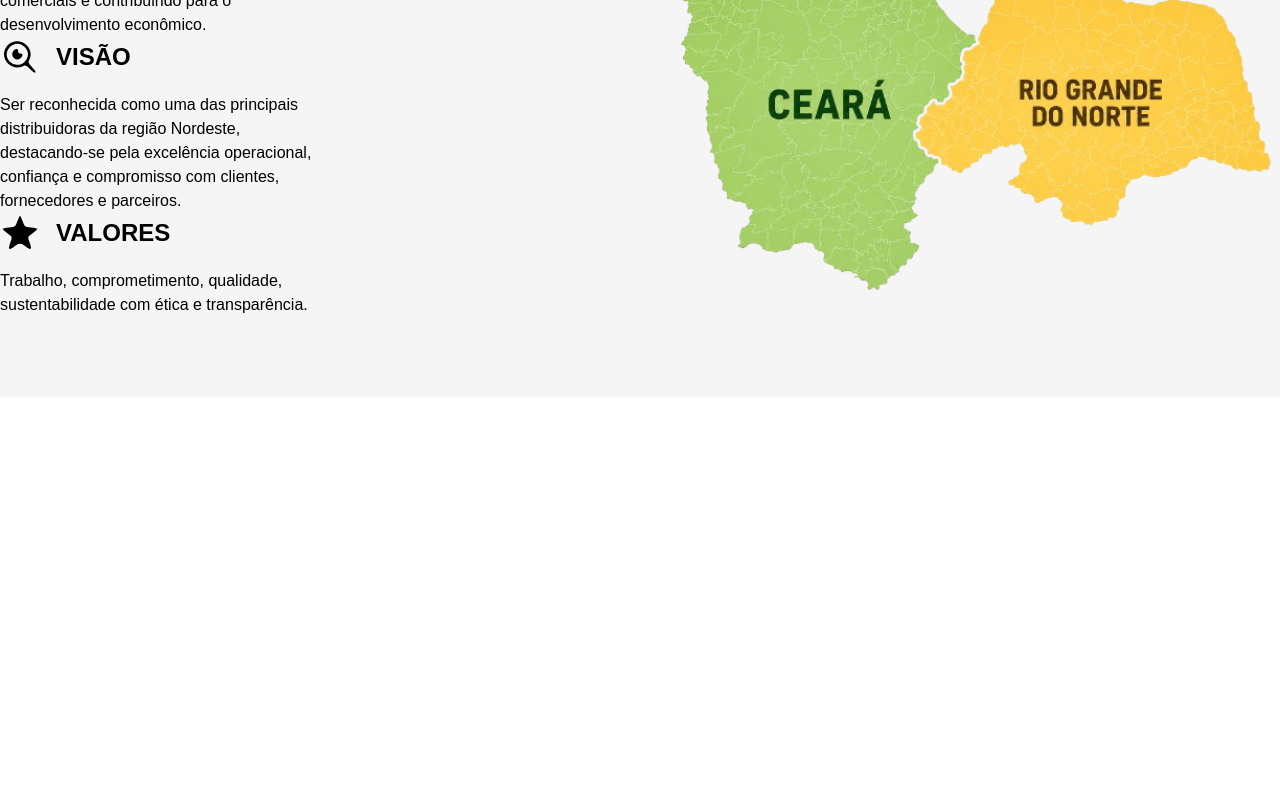
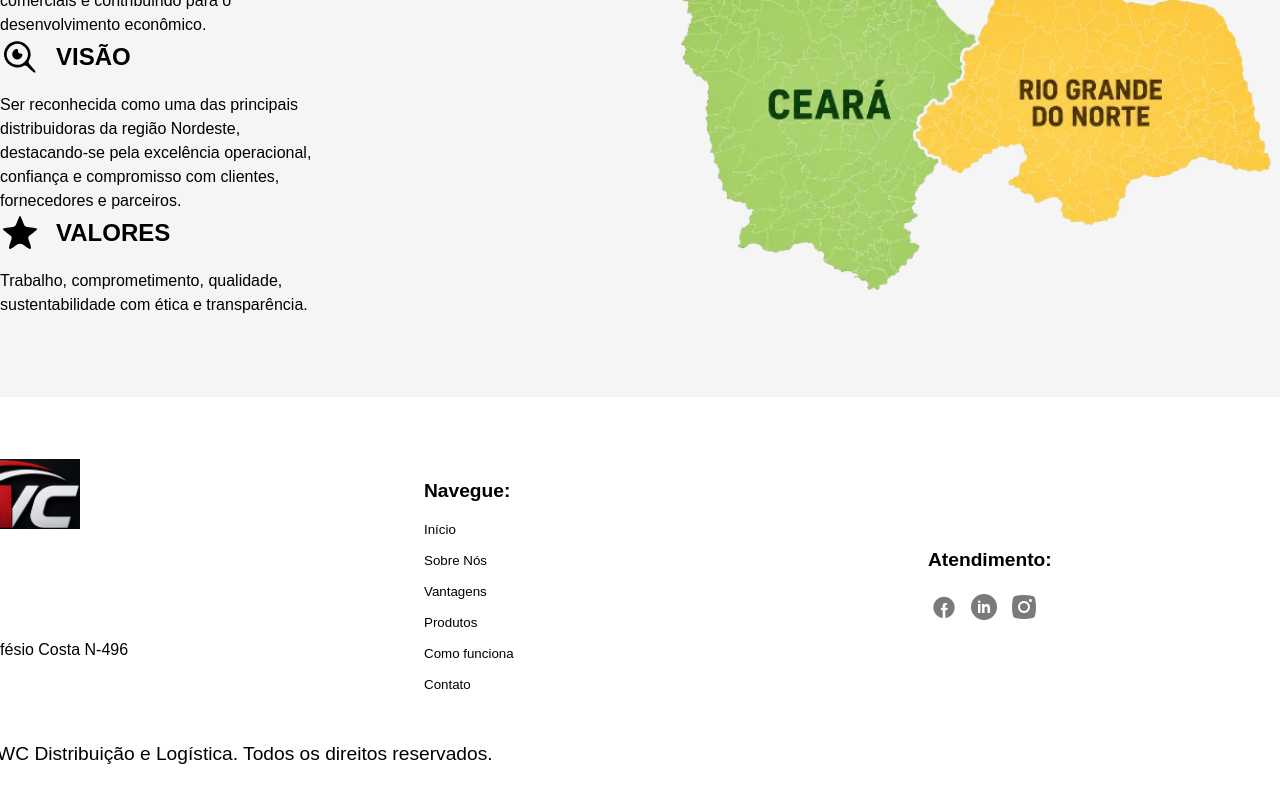
Before and after one commit to JoseWenned/frontend-jwc, a React (Vite) app: page / in a window 1280 px wide. Shown: the part 1986-2786 px from the top of the page. Before the commit the page ends 2383 px from the top, so only its background shows below. Built offline with nearby package versions, Linux system fonts and the light colour scheme.

Commit message:
feat: create new component footer

```diff
--- /dev/null
+++ b/src/presentation/components/footer/footer.component.tsx
@@ -0,0 +1,50 @@
+import "./footer.style.scss"
+
+//Imagens
+import iconLinkedin from '../../../assets/images/icons/iconLinkedinGray.png'
+import iconInstagram from '../../../assets/images/icons/iconInstagramGray.png'
+import iconFacebook from '../../../assets/images/icons/iconFacebookGray.png'
+import logo from '../../../assets/images/Banners/logo.png'
+
+export const Footer = () => {
+    return (
+        <footer className="containerFooter">
+            <section className="containerFooterContent">
+                <div className="containerFooterContentInfomation">
+                    <img className="imageLogoFooter" src={logo} alt="Logo"/>
+
+                    <h3 className="textFooter">Matriz: </h3>
+                    <p>Vereador Efésio Costa N-496</p>
+                </div>
+                <div className="containerFooterContentInfomation">
+                    <h3 className="textFooter">Navegue:</h3>
+                    <button>Início</button>
+                    <button>Sobre Nós</button>
+                    <button>Vantagens</button>
+                    <button>Produtos</button>
+                    <button>Como funciona</button>
+                    <button>Contato</button>
+                </div>
+                <div className="containerFooterContentInfomationAtendimento">
+                    <h3 className="textFooter">Atendimento:</h3>
+                    <ul className="containerFooterContentInfomationAtendimentoList">
+                        <li>
+                            <a><img className="imageRedesFooter" src={iconFacebook} alt="Facebook"/></a>
+                        </li>
+                        <li>
+                            <a><img className="imageRedesFooter" src={iconLinkedin} alt="Linkedin"/></a>
+                        </li>
+                        <li>
+                            <a><img className="imageRedesFooter" src={iconInstagram} alt="Instagram"/></a>
+                        </li>
+                    </ul>
+                </div>
+            </section>
+            <section className="containerFooterContent">
+                <div>
+                    <p className="textFooter">© 2026 JWC Distribuição e Logística. Todos os direitos reservados.</p>
+                </div>
+            </section>
+        </footer>
+    )
+}
--- /dev/null
+++ b/src/presentation/components/footer/footer.style.scss
@@ -0,0 +1,68 @@
+.containerFooter {
+    width: 100%;
+
+    display: flex;
+    flex-direction: column;
+    align-items: center;
+    justify-content: center;
+
+    padding: 2rem 0;
+}
+
+.containerFooterContent {
+    width: 1440px;
+
+    display: flex;
+    align-items: center;
+    justify-content: space-between;
+
+    gap: 1rem;
+}
+
+.containerFooterContentInfomation {
+    display: flex;
+    flex-direction: column;
+    align-items: flex-start;
+    justify-content: center;
+
+    width: 30%;
+
+    gap: 1rem;
+}
+
+.containerFooterContentInfomationAtendimento {
+    display: flex;
+    flex-direction: column;
+    align-items: flex-start;
+    justify-content: center;
+
+    width: 30%;
+
+    gap: 1rem;
+}
+
+.containerFooterContentInfomationAtendimentoList {
+    display: flex;
+    flex-direction: row;
+    align-items: flex-start;
+    justify-content: center;
+
+    gap: 0.5rem;
+}
+
+
+.textFooter {
+    font-size: 1.2rem;
+
+    margin-top: 3rem;
+}
+
+.imageLogoFooter {
+    width: 10rem;
+}
+
+.imageRedesFooter {
+    width: 2rem;
+
+    cursor: pointer;
+}
--- a/src/presentation/pages/home/home.page.tsx
+++ b/src/presentation/pages/home/home.page.tsx
@@ -18,6 +18,7 @@ import { Header } from '../../components/header/header.component';
 //Hooks
 import { useSlogans } from '../../hooks/slogans.hook';
 import { SectionThree } from "../../components/Sections/sectionThree.component";
+import { Footer } from "../../components/footer/footer.component";
 
 
 export const HomePage = () => {
@@ -104,6 +105,7 @@ export const HomePage = () => {
                 </div>
             </section>
             <SectionThree/>
+            <Footer/>
         </>
     )
 }
```
